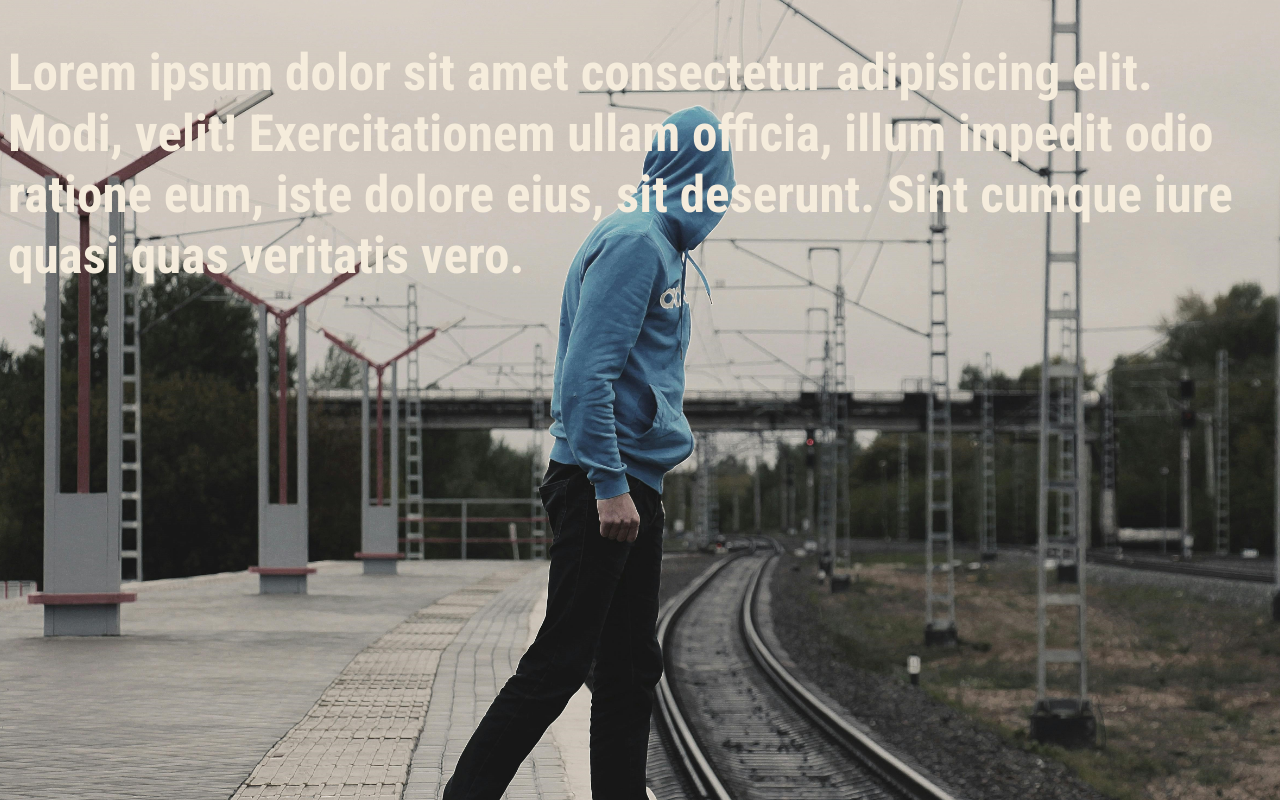
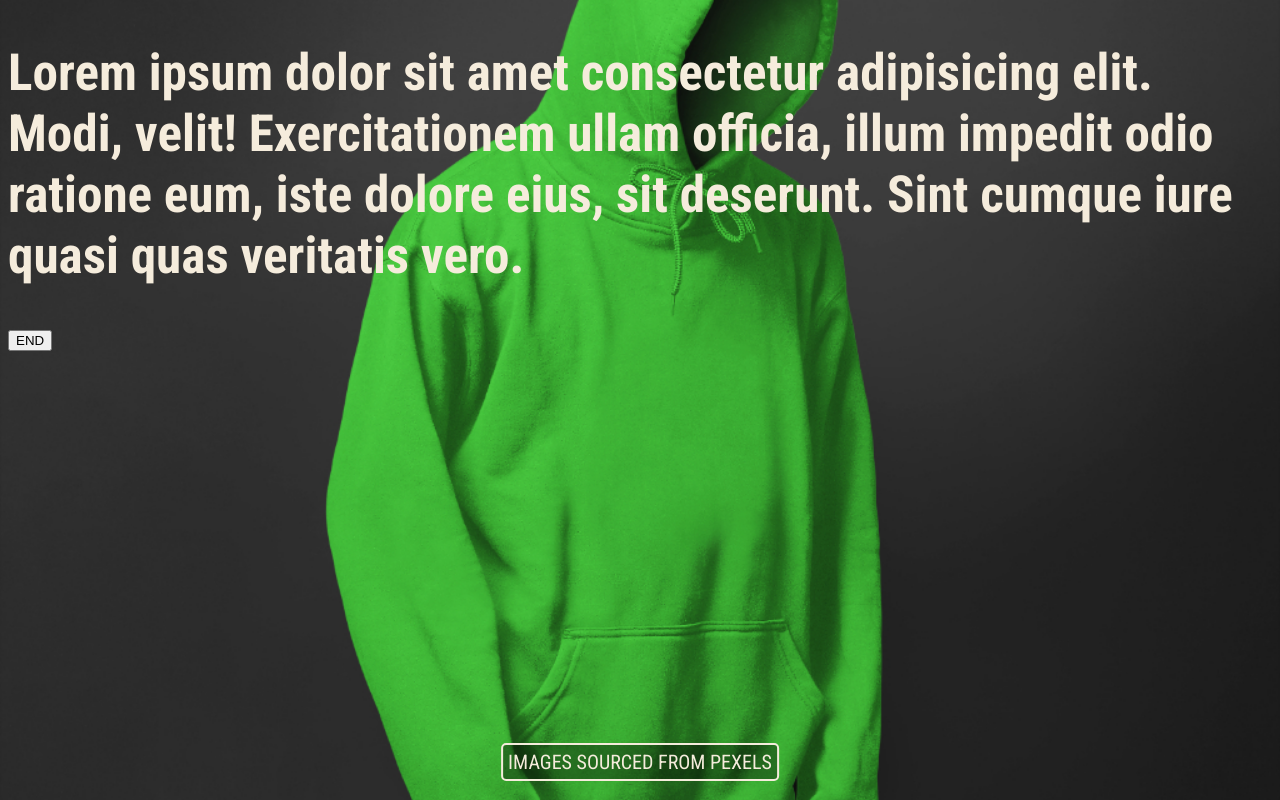
Before and after one commit to NalimWeso/hoodie-color-picker, a React (Vite) app: page /picker in a window 1280 px wide. Built offline with nearby package versions, Linux system fonts and the light colour scheme.

Commit message:
Add footer

```diff
--- a/src/App.jsx
+++ b/src/App.jsx
@@ -1,15 +1,18 @@
 import { BrowserRouter, Routes, Route } from "react-router-dom";
 import Header from "./Header";
 import Picker from "./Picker";
+import Footer from "./Footer";
 
 function App() {
-  return (
+  return (<>
     <BrowserRouter>
       <Routes>
         <Route path="header" element={<Header />} />
         <Route path="picker" element={<Picker />} />
       </Routes>
     </BrowserRouter>
+    <Footer />
+  </>
   );
 }
 
--- a/src/Footer.jsx
+++ b/src/Footer.jsx
@@ -1,6 +1,8 @@
 function Footer() {
     return (
-        <footer>Check</footer>
+        <footer>
+            <p>IMAGES SOURCED FROM PEXELS</p>
+        </footer>
     )
 }
 
--- a/src/Header.jsx
+++ b/src/Header.jsx
@@ -8,7 +8,7 @@ function Header() {
     return (
         <header>
             <h5><a href="https://github.com/NalimWeso" target="_blank">NALIMWESO</a> PRESENTS</h5>
-            <h1>Hoodie Color Picker</h1>
+            <h1>HOODIE COLOR PICKER</h1>
             <button onClick={start}>START</button>
         </header >
     )
--- a/src/Picker.jsx
+++ b/src/Picker.jsx
@@ -1,6 +1,17 @@
 function Picker() {
+    function end() {
+        window.location.href = '/header';
+
+    }
+
+    document.querySelector('body').style.backgroundImage = 'url("1.jpg")';
+    document.querySelector('body').style.backgroundColor = 'black';
+
     return (
-        <h1> Lorem ipsum dolor sit amet consectetur adipisicing elit. Modi, velit! Exercitationem ullam officia, illum impedit odio ratione eum, iste dolore eius, sit deserunt. Sint cumque iure quasi quas veritatis vero.</h1 >
+        <div className="picker">
+            <h1> Lorem ipsum dolor sit amet consectetur adipisicing elit. Modi, velit! Exercitationem ullam officia, illum impedit odio ratione eum, iste dolore eius, sit deserunt. Sint cumque iure quasi quas veritatis vero.</h1 >
+            <button onClick={end}>END</button>
+        </div>
     )
 }
 
--- a/src/index.scss
+++ b/src/index.scss
@@ -1,7 +1,9 @@
 $basicWhite: #F5ECDC;
 $basicWhiteHover: #F5ECDCD0;
 $orange: #F05D23;
-$orangeHover: #F05D23C2;
+$orangeOpacityLight: #F05D23C2;
+$orangeOpacityDark: #F05D2355;
+$blackOpacityLight: #0000005E;
 
 body {
     background-image: url(/Background.jpg);
@@ -23,7 +25,6 @@ body {
 }
 
 header {
-    background-color: transparent;
     font-size: 3rem;
     margin: 0;
     padding: 15px;
@@ -40,6 +41,11 @@ header {
     transform: translate(-50%, -50%);
     user-select: none;
 
+    @media (max-width: 1100px) {
+        padding: 1.5vw;
+        border-radius: 5vw;
+    }
+
     h5 {
         margin: 0 0 -10px 0;
         padding: 0;
@@ -50,7 +56,7 @@ header {
             transition: color 0.3s ease-in-out;
 
             &:hover {
-                color: $orangeHover;
+                color: $orangeOpacityLight;
             }
         }
     }
@@ -76,25 +82,26 @@ header {
         transition: background-color 0.3s ease-in-out, color 0.3s ease-in-out, border 0.3s ease-in-out;
 
         &:hover {
-            background-color: #F05D2355;
+            background-color: $orangeOpacityDark;
             color: $basicWhiteHover;
             border: 3px solid $orange;
         }
     }
 }
 
-@media (max-width: 1100px) {
-    header {
-        padding: 1.5vw;
-        border-radius: 5vw;
+footer {
+    position: fixed;
+    bottom: 0;
+    left: 50%;
+    transform: translate(-50%, -50%);
+
+    p {
+        background-color: $blackOpacityLight;
+        color: $basicWhite;
+        font-size: 20px;
+        margin: 0;
+        padding: 5px;
+        border: 2px solid $basicWhite;
+        border-radius: 5px;
     }
 }
-
-// img {
-//     width: 500px;
-// }
-
-// p {
-//     font-family: "Comic Neue", cursive;
-//     text-align: center;
-// }
```
